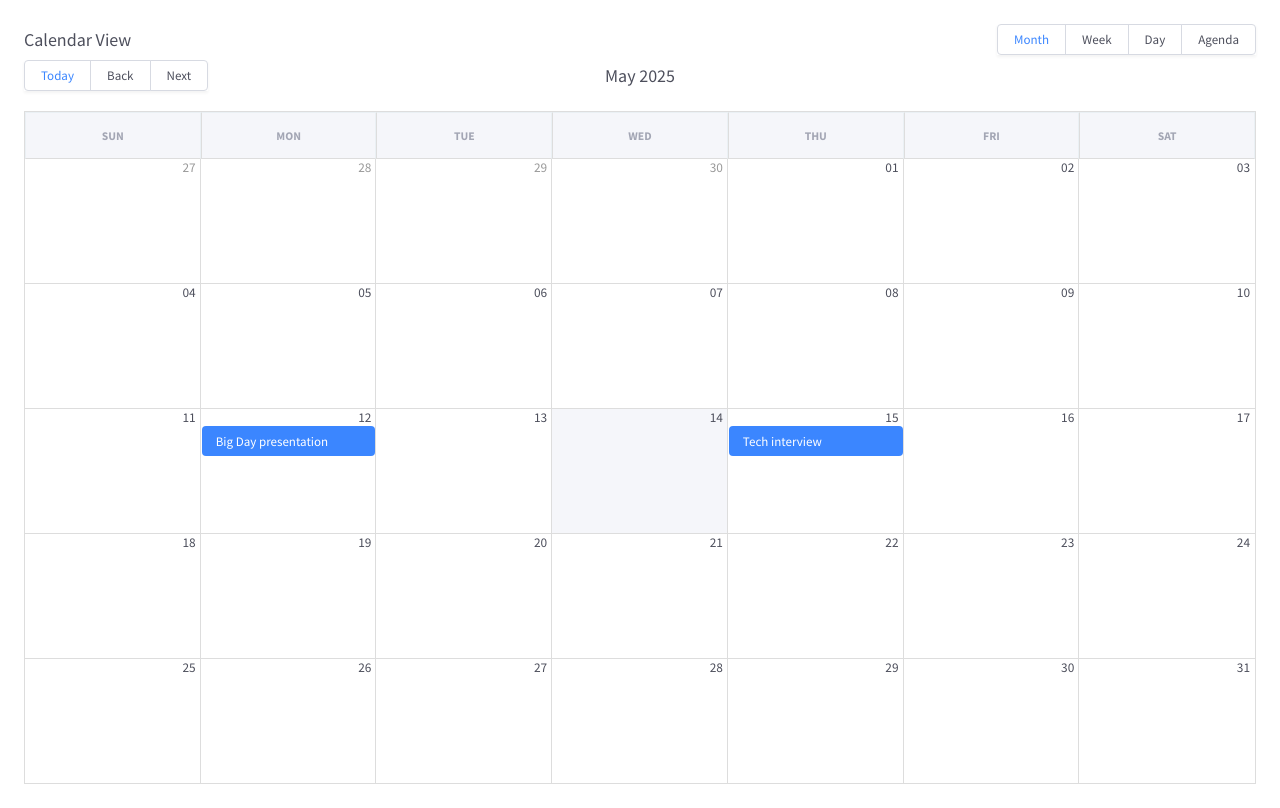
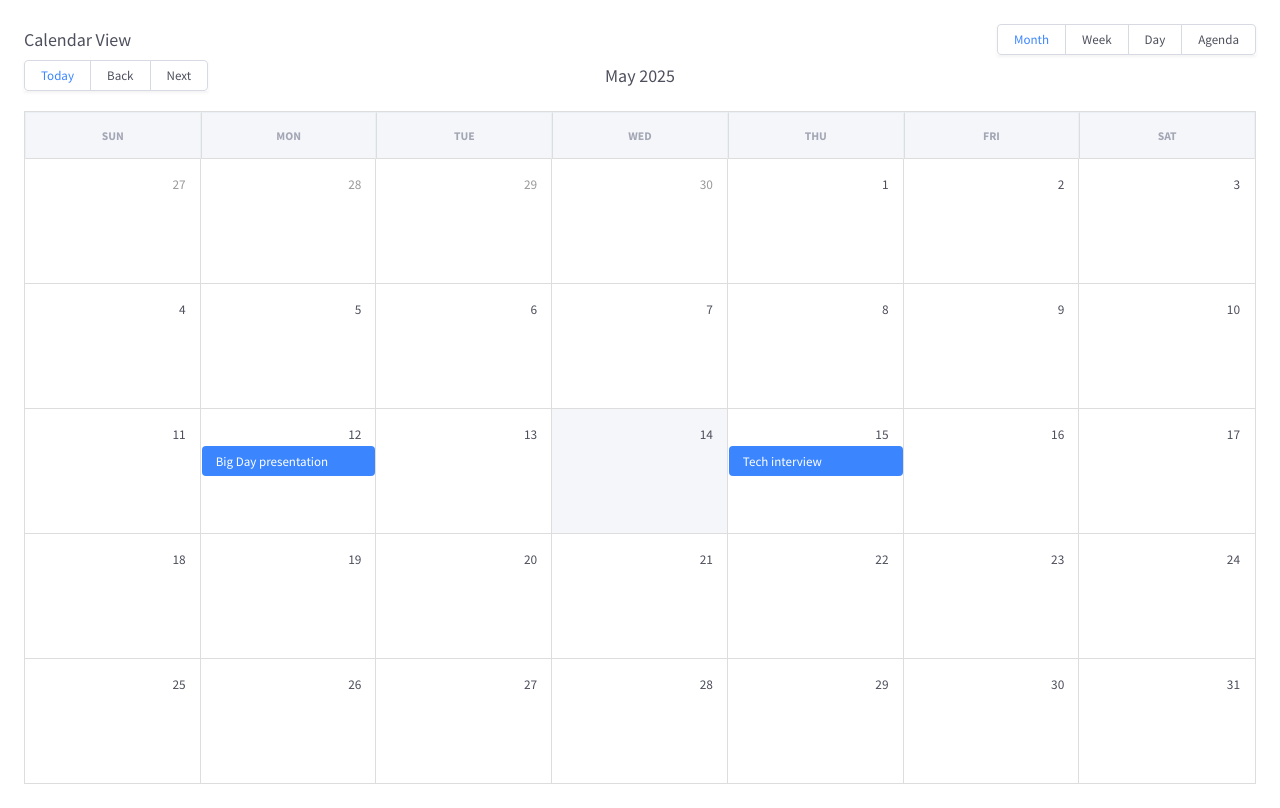
Before and after one commit to siefimov/react-calendar-app, a React (Vite) app: page / in a window 1280 px wide. Built offline with nearby package versions, Linux system fonts and the light colour scheme.

Commit message:
rca-2: * date format and styles

```diff
--- a/src/components/Calendar/Calendar.scss
+++ b/src/components/Calendar/Calendar.scss
@@ -60,3 +60,7 @@
 .rbc-event .rbc-event-label {
   display: none;
 }
+
+.rbc-row .rbc-date-cell {
+  padding: 17px 15px 3px;
+}
--- a/src/components/Calendar/Calendar.tsx
+++ b/src/components/Calendar/Calendar.tsx
@@ -47,6 +47,9 @@ export const Calendar: React.FC = () => {
               ' - ' +
               localizer.format(end, 'MMM D', culture)
             : '',
+        dateFormat: (date: Date,
+          culture?: string,
+          localizer?: DateLocalizer,) => (localizer ? localizer.format(date, 'D', culture) : '')
       },
     }),
     [],
```
